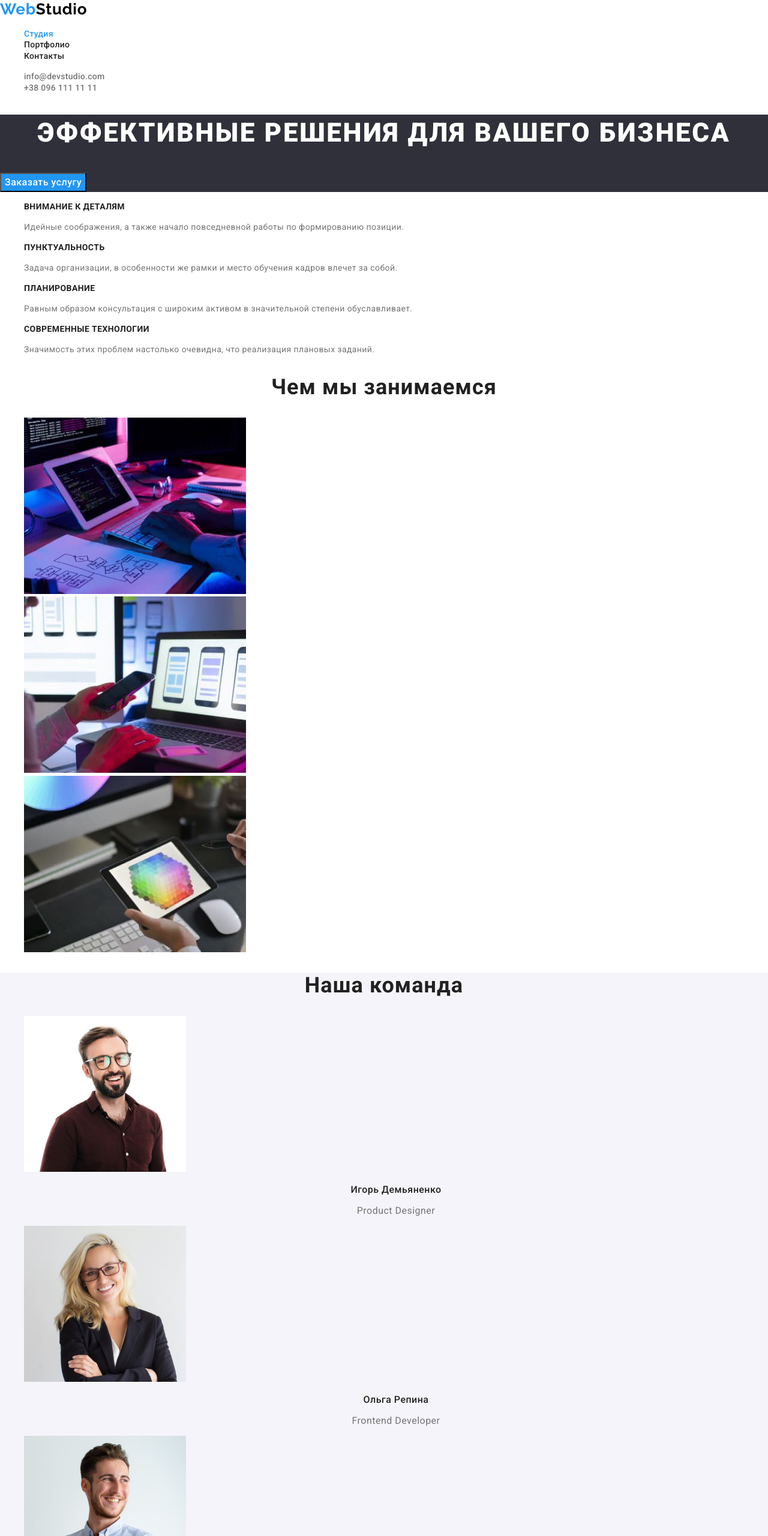
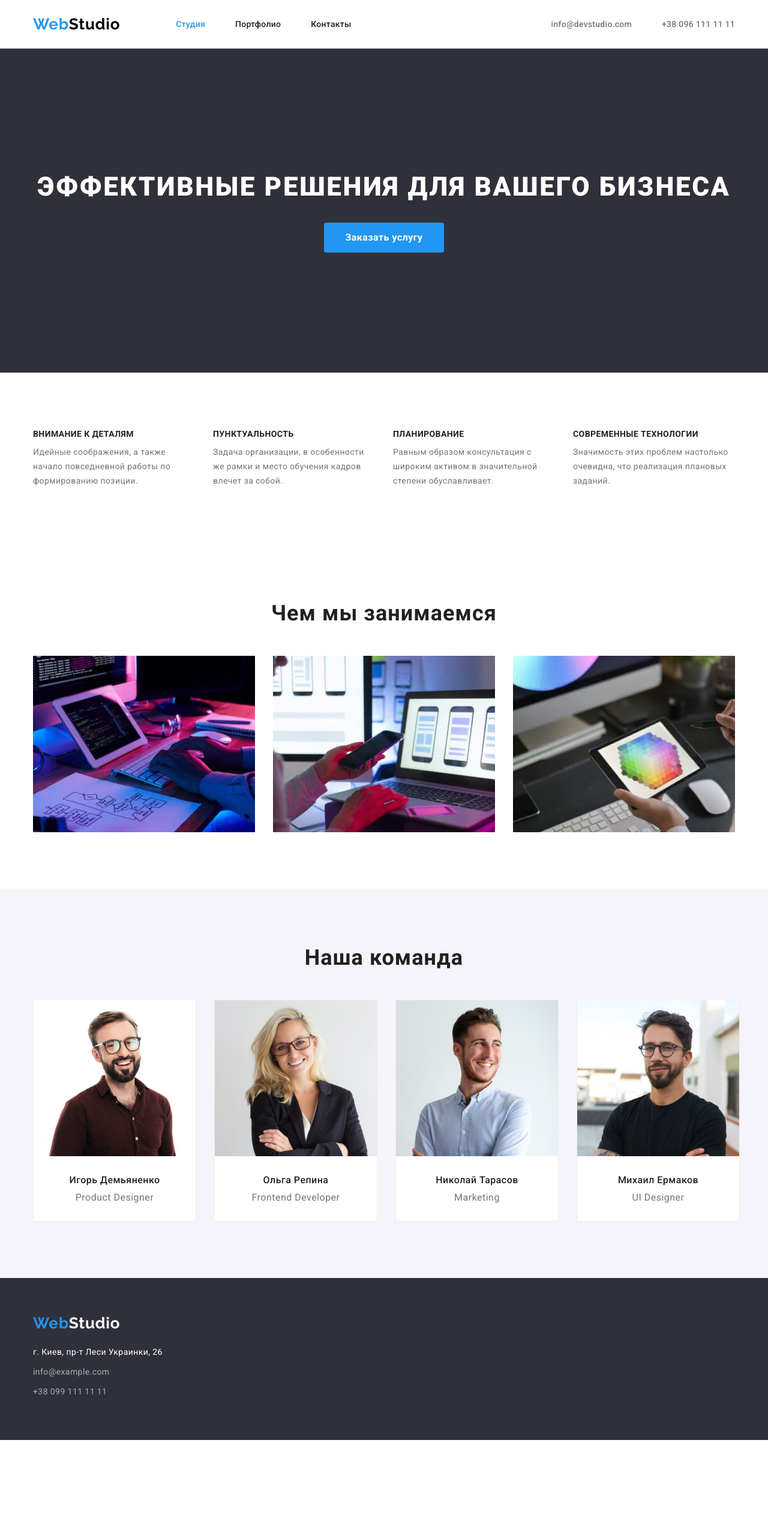
Before and after one commit to EkaterinaMarinets/goit-markup-hw-03, a plain HTML site: page index.html in a window 1280 px wide. Shown: the top 2560 px of the page at 60% size. After the commit the page ends 2400 px from the top, so only its background shows below. Drawn offline with nearby package versions, Linux system fonts and the light colour scheme.

Commit message:
Додає стилі і позиціонування

```diff
--- a/CSS/styles.css
+++ b/CSS/styles.css
@@ -12,6 +12,7 @@
   --light-bg-color: #F5F4FA;
   --lighter-bg-color: #EEEEEE;
   --accent-color: #2196F3;
+  --border-color: #ECECEC;
 
   /* others */
 }
@@ -23,32 +24,68 @@ body {
 
 /* Reset styles */
 
-.link {
+a {
   text-decoration: none;
   color: currentColor;
 }
 
-.list {
+h1,
+h2,
+h3,
+h4,
+h5,
+h6,
+p {
+  margin: 0;
+}
+
+ul,
+ol {
   list-style: none;
+  padding: 0;
+  margin: 0;
+}
+
+img {
+  display: block;
+}
+
+/* Base styles */
+
+.container {
+  width: 1200px;
+  margin-left: auto;
+  margin-right: auto;
+  padding-right: 15px;
+  padding-left: 15px;
 }
 
 /* Btn styles */
 
 .btn {
+  display: inline-block;
   font-family: inherit;
-  font-weight: 500;
-  font-size: 16px;
-  line-height: calc(26 / 16);
   letter-spacing: 0.03em;
   cursor: pointer;
+  border-radius: 4px;
+  border: none;
 }
 
 .main-banner-btn {
+  padding: 10px 32px;
+  min-width: 200px;
+  font-weight: 700;
+  font-size: 16px;
+  line-height: calc(30 / 16);
   color: var(--third-txt-color);
   background-color: var(--accent-color);
 }
 
 .main-filter-btn {
+  padding: 6px 22px;
+  font-weight: 500;
+  font-size: 16px;
+  line-height: calc(26 / 16);
   color: var(--main-txt-color);
   background-color: var(--light-bg-color);
 }
@@ -65,6 +102,28 @@ body {
 
 /* Header section */
 
+.header {
+  /* background-color: var(--third-txt-color); */
+  border-bottom: 1px solid var(--border-color);
+}
+
+.header-main {
+  display: flex;
+  align-items: center;
+}
+
+.header-list {
+  display: flex;
+  margin-left: 93px;
+  gap: 50px;
+}
+
+.header-contacts-list {
+  display: flex;
+  margin-left: auto;
+  gap: 50px;
+}
+
 .header-logo {
   font-family: var(--secondary-font);
   font-weight: 700;
@@ -79,6 +138,8 @@ body {
 }
 
 .header-link {
+  display: block;
+  padding: 32px 0;
   font-weight: 500;
   font-size: 14px;
   line-height: calc(16 / 14);
@@ -105,6 +166,8 @@ body {
 
 .header-mail,
 .header-phone {
+  display: block;
+  padding: 32px 0;
   font-weight: 500;
   font-size: 14px;
   line-height: calc(16 / 14);
@@ -113,22 +176,50 @@ body {
 }
 
 .main-banner {
+  padding-top: 200px;
+  padding-bottom: 200px;
+  text-align: center;
   background-color: var(--dark-bg-color);
 }
 
 .main-banner-title {
+  margin-bottom: 30px;
   font-weight: 900;
   font-size: 44px;
   line-height: calc(60 / 44);
   letter-spacing: 0.06em;
   text-transform: uppercase;
-  text-align: center;
-  color: var(--third-txt-color)
+  color: var(--third-txt-color);
 }
 
 /* Main section */
 
+.visually-hidden {
+  position: absolute;
+  white-space: nowrap;
+  width: 1px;
+  height: 1px;
+  overflow: hidden;
+  border: 0;
+  padding: 0;
+  clip: rect(0 0 0 0);
+  clip-path: inset(50%);
+  margin: -1px;
+}
+
+.main-benefits-list {
+  display: flex;
+  padding-top: 94px;
+  padding-bottom: 94px;
+  gap: 30px;
+}
+
+.main-benefits-item {
+  flex-basis: calc(100% / 3 - 30px);
+}
+
 .main-benefits-title {
+  margin-bottom: 10px;
   font-weight: 700;
   font-size: 14px;
   line-height: calc(16 / 14);
@@ -144,8 +235,36 @@ body {
   color: var(--secondary-txt-color)
 }
 
+.main-illustration-list,
+.main-team-list {
+  display: flex;
+  gap: 30px;
+  padding-bottom: 94px;
+}
+
+.main-team {
+  background-color: var(--light-bg-color);
+}
+
+.main-team-item {
+  border-right: 1px solid var(--lighter-bg-color);
+  border-bottom: 1px solid var(--lighter-bg-color);
+  border-left: 1px solid var(--lighter-bg-color);
+  background-color: var(--third-txt-color);
+  border-radius: 0px 0px 4px 4px;
+}
+
+.main-team-content {
+  padding-top: 30px;
+  padding-right: 59px;
+  padding-bottom: 30px;
+  padding-left: 59px;
+}
+
 .main-illustration-title,
 .main-team-members {
+  margin-bottom: 50px;
+  padding-top: 94px;
   font-weight: 700;
   font-size: 36px;
   line-height: calc(42 / 36);
@@ -153,11 +272,8 @@ body {
   letter-spacing: 0.03em;
 }
 
-.main-team {
-  background-color: var(--light-bg-color);
-}
-
 .main-team-name {
+  margin-bottom: 10px;
   font-weight: 500;
   font-size: 16px;
   line-height: calc(19 / 16);
@@ -175,6 +291,7 @@ body {
 }
 
 .main-projects-title {
+  margin-bottom: 4px;
   font-weight: 700;
   font-size: 18px;
   line-height: calc(36 / 18);
@@ -183,6 +300,7 @@ body {
 }
 
 .main-projects-type {
+  margin-top: 4px;
   font-weight: 400;
   font-size: 16px;
   line-height: calc(30 / 16);
@@ -190,9 +308,36 @@ body {
   color: var(--secondary-txt-color);
 }
 
+.main-projects-content {
+  padding-top: 20px;
+  padding-right: 24px;
+  padding-bottom: 20px;
+  padding-left: 24px;
+  border-right: 1px solid var(--lighter-bg-color);
+  border-bottom: 1px solid var(--lighter-bg-color);
+  border-left: 1px solid var(--lighter-bg-color);
+}
+
+.main-filter-list {
+  padding-top: 94px;
+  margin-bottom: 34px;
+  display: flex;
+  gap: 8px;
+  justify-content: center;
+}
+
+.main-projects-list {
+  padding-bottom: 94px;
+  display: flex;
+  flex-wrap: wrap;
+  gap: 30px;
+}
+
 /* Footer section */
 
-.footer {
+.footer-main {
+  padding-top: 60px;
+  padding-bottom: 60px;
   background-color: var(--dark-bg-color);
 }
 
@@ -205,17 +350,25 @@ body {
   color: var(--accent-color)
 }
 
+.footer-logo-united {
+  margin-bottom: 20px;
+}
+
 .footer-logo-accent {
   color: var(--third-txt-color);
 }
 
 .footer-adress {
-  font-style: normal;
+  margin-bottom: 9px;
   font-weight: 400;
   font-size: 14px;
   line-height: calc(24 / 14);
   letter-spacing: 0.03em;
   color: var(--third-txt-color)
+}
+
+.footer-item {
+  margin-bottom: 9px;
 }
 
 .footer-mail,
--- a/index.html
+++ b/index.html
@@ -4,6 +4,7 @@
     <meta charset="UTF-8" />
     <meta http-equiv="X-UA-Compatible" content="IE=edge" />
     <meta name="viewport" content="width=device-width, initial-scale=1.0" />
+    <title>Веб Студия</title>
     <link rel="preconnect" href="https://fonts.googleapis.com" />
     <link rel="preconnect" href="https://fonts.gstatic.com" crossorigin />
     <link href="https://fonts.googleapis.com/css2?family=Raleway:wght@700&family=Roboto:wght@400;500;700;900&display=swap" rel="stylesheet" />
@@ -15,43 +16,47 @@
       referrerpolicy="no-referrer"
     />
     <link rel="stylesheet" href="./CSS/styles.css" />
-    <title>Веб Студия</title>
   </head>
   <body>
     <!-- Header section -->
     <header class="header">
-      <a class="header-logo link" href="/" lang="en">Web<span class="header-logo-accent">Studio</span></a>
+      <div class="container header-main">
+        <a class="header-logo" href="/" lang="en">Web<span class="header-logo-accent">Studio</span></a>
         <nav class="header-nav">
-        <ul class="header-list list">
+          <ul class="header-list">
             <li class="header-item">
-            <a class="header-link header-link-accent link" href="./index.html">Студия</a>
+              <a class="header-link header-link-accent" href="./index.html">Студия</a>
             </li>
             <li class="header-item">
-            <a class="header-link link" href="./portfolio.html">Портфолио</a>
+              <a class="header-link" href="./portfolio.html">Портфолио</a>
             </li>
             <li class="header-item">
-            <a class="header-link link" href="">Контакты</a>
+              <a class="header-link" href="">Контакты</a>
             </li>
           </ul>
         </nav>
-      <ul class="header-contacts-list list">
+        <ul class="header-contacts-list">
           <li class="header-contacts">
-          <a class="header-mail link" href="mailto:info@devstudio.com">info@devstudio.com</a>
+            <a class="header-mail" href="mailto:info@devstudio.com">info@devstudio.com</a>
           </li>
           <li class="header-contacts">
-          <a class="header-phone link" href="tel:+380961111111">+38 096 111 11 11</a>
+            <a class="header-phone" href="tel:+380961111111">+38 096 111 11 11</a>
           </li>
         </ul>
+      </div>
     </header>
     <!-- Main section -->
     <main class="main">
       <section class="main-banner">
+        <div class="container">
           <h1 class="main-banner-title">Эффективные решения для вашего бизнеса</h1>
           <button class="main-banner-btn btn" type="button">Заказать услугу</button>
+        </div>
       </section>
       <section class="main-benefits">
-        <h2 hidden>Особенности и приемущества</h2>
-        <ul class="main-benefits-list list">
+        <div class="container">
+          <h2 class="visually-hidden">Особенности и приемущества</h2>
+          <ul class="main-benefits-list">
             <li class="main-benefits-item">
               <h3 class="main-benefits-title">Внимание к деталям</h3>
               <p class="main-benefits-slogan">Идейные соображения, а также начало повседневной работы по формированию позиции.</p>
@@ -69,10 +74,12 @@
               <p class="main-benefits-slogan">Значимость этих проблем настолько очевидна, что реализация плановых заданий.</p>
             </li>
           </ul>
+        </div>
       </section>
       <section class="main-illustration">
+        <div class="container">
           <h2 class="main-illustration-title">Чем мы занимаемся</h2>
-        <ul class="main-illustration-list list">
+          <ul class="main-illustration-list">
             <li class="main-illustration-item">
               <img src="./images/tablet.jpg" alt="Верстальщик пишет код" width="370" height="294" />
             </li>
@@ -83,47 +90,64 @@
               <img src="./images/color-palette.jpg" alt="Планшет с палитрой цветов" width="370" height="294" />
             </li>
           </ul>
+        </div>
       </section>
       <section class="main-team">
+        <div class="container">
           <h2 class="main-team-members">Наша команда</h2>
-        <ul class="main-team-list list">
+          <ul class="main-team-list">
             <li class="main-team-item">
               <img src="./images/ihor-img.jpg" alt="Дизайнер продукта" width="270" height="260" />
+              <div class="main-team-content">
                 <h3 class="main-team-name">Игорь Демьяненко</h3>
                 <p class="main-team-position" lang="en">Product Designer</p>
+              </div>
             </li>
             <li class="main-team-item">
               <img src="./images/olga-img.jpg" alt="Фронтенд-разработчик" width="270" height="260" />
+              <div class="main-team-content">
                 <h3 class="main-team-name">Ольга Репина</h3>
                 <p class="main-team-position" lang="en">Frontend Developer</p>
+              </div>
             </li>
             <li class="main-team-item">
               <img src="./images/nikolay-img.jpg" alt="Маркетинг" width="270" height="260" />
+              <div class="main-team-content">
                 <h3 class="main-team-name">Николай Тарасов</h3>
                 <p class="main-team-position" lang="en">Marketing</p>
+              </div>
             </li>
             <li class="main-team-item">
               <img src="./images/michail-img.jpg" alt="Дизайнер пользовательского интерфейса" width="270" height="260" />
+              <div class="main-team-content">
                 <h3 class="main-team-name">Михаил Ермаков</h3>
                 <p class="main-team-position" lang="en">UI Designer</p>
+              </div>
             </li>
           </ul>
+        </div>
       </section>
     </main>
     <!-- Footer section -->
     <footer class="footer">
-      <a class="footer-logo link" href="/" lang="en">Web<span class="footer-logo-accent">Studio</span></a>
-      <address class="footer-adress">г. Киев, пр-т Леси Украинки, 26</address>
+      <section class="footer-main">
+        <div class="container">
+          <div class="footer-logo-united">
+            <a class="footer-logo" href="/" lang="en">Web<span class="footer-logo-accent">Studio</span></a>
+          </div>
+          <p class="footer-adress">г. Киев, пр-т Леси Украинки, 26</p>
           <address class="footer-contacts">
-        <ul class="footer-list list">
+            <ul class="footer-list">
               <li class="footer-item">
-            <a class="footer-mail link" href="mailto:info@example.com">info@example.com</a>
+                <a class="footer-mail" href="mailto:info@example.com">info@example.com</a>
               </li>
               <li class="footer-item">
-            <a class="footer-phone link" href="tel:+380991111111">+38 099 111 11 11</a>
+                <a class="footer-phone" href="tel:+380991111111">+38 099 111 11 11</a>
               </li>
             </ul>
           </address>
+        </div>
+      </section>
     </footer>
   </body>
 </html>
```
Also changed, not shown: portfolio.html (+48 -20 lines). Lines whose indentation alone changed are shown as unchanged.
